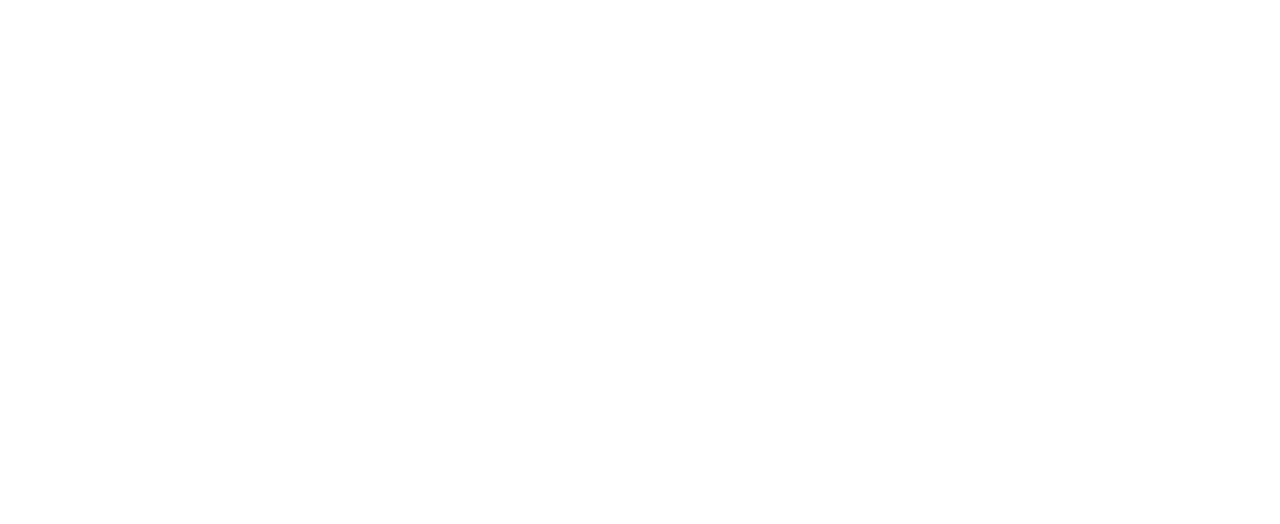
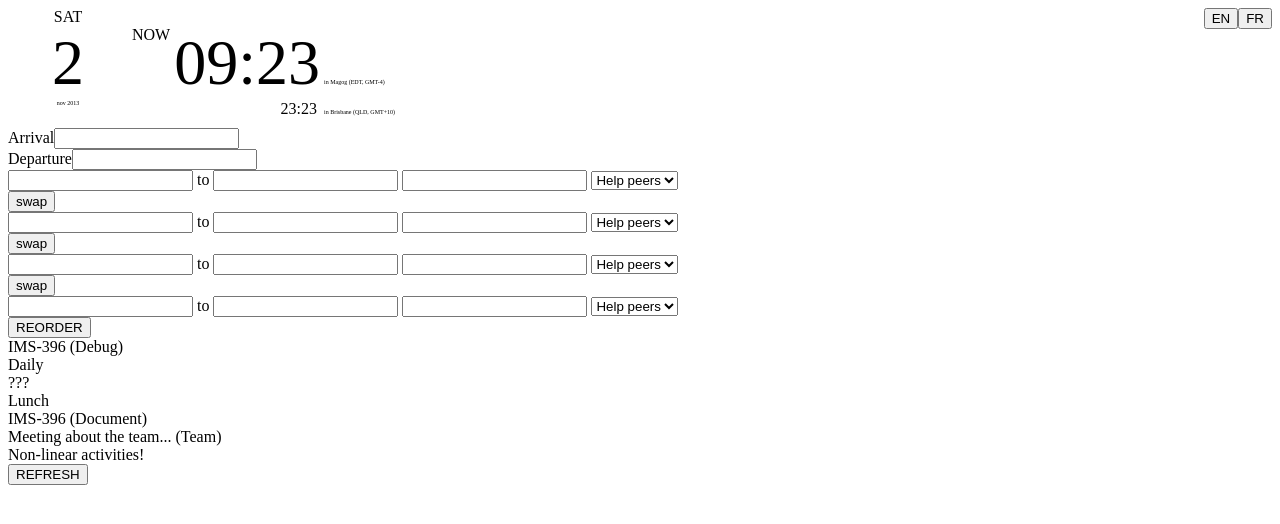
Before and after one commit to desmarais-patrick/Timesheet, a plain HTML site: page proto/index.html in a window 1280 px wide. Drawn offline with Linux system fonts and the light colour scheme.

Commit message:
Adding the skeleton for NOW and LOG-EDITING sections. Also with some styling in progress in the NOW section.

```diff
--- a/proto/index.html
+++ b/proto/index.html
@@ -4,7 +4,101 @@
         <title>Timesheet</title>
     </head>
     <body>
-        <div><!-- NOW information --></div>
-        <div><!-- Where time spent on activities should be entered. --></div>
+        <div style="float:right">
+            <button>EN</button><button>FR</button>
+        </div>
+        <div style="margin-bottom: 10px;">
+            <div style="vertical-align:top;width:120px;display:inline-block">
+                <div style="text-align:center"><span>SAT</span></div>
+                <div style="text-align:center;font-size:400%"><span>2</span></div>
+                <div style="text-align:center;font-size:30%"><span>nov 2013</span></div>
+            </div>
+            <div style="width:360px;padding-top:18px;display:inline-block">
+                <div>
+                    <div style="vertical-align:top;text-align:right;display:inline-block"><span>NOW</span></div>
+                    <div style="display:inline-block;font-size:400%"><span>09:23</span></div>
+                    <div style="display:inline-block;font-size:30%"><span>in Magog (EDT, GMT-4)</span></div>
+                </div>
+                <div style="padding-left:39px">
+                    <div style="width:146px;text-align:right;display:inline-block"><span>23:23</span></div>
+                    <div style="display:inline-block;font-size:30%;padding-left:3px"><span>in Brisbane (QLD, GMT+10)</span></div>
+                </div>
+            </div>
+        </div>
+
+        <div>
+            <div>
+                <div>
+                    <div>
+                        <div><span>Arrival</span><input type="text"/></div>
+                        <div><span>Departure</span><input type="text"/></div>
+                    </div>
+                    </div>
+                        <div>
+                            <input type="text"/>
+                            <span>to</span>
+                            <input type="text"/>
+                            <input type="text"/>
+                            <select>
+                                <option>Help peers</option>
+                                <option>Debug</option>
+                                <option>Log time</option>
+                            </select>
+                        </div>
+                        <div><button>swap</button></div>
+                        <div>
+                            <input type="text"/>
+                            <span>to</span>
+                            <input type="text"/>
+                            <input type="text"/>
+                            <select>
+                                <option>Help peers</option>
+                                <option>Debug</option>
+                                <option>Log time</option>
+                            </select>
+                        </div>
+                        <div><button>swap</button></div>
+                        <div>
+                            <input type="text"/>
+                            <span>to</span>
+                            <input type="text"/>
+                            <input type="text"/>
+                            <select>
+                                <option>Help peers</option>
+                                <option>Debug</option>
+                                <option>Log time</option>
+                            </select>
+                        </div>
+                        <div><button>swap</button></div>
+                        <div>
+                            <input type="text"/>
+                            <span>to</span>
+                            <input type="text"/>
+                            <input type="text"/>
+                            <select>
+                                <option>Help peers</option>
+                                <option>Debug</option>
+                                <option>Log time</option>
+                            </select>
+                        </div>
+                    </div>
+                    <div><button>REORDER</button></div>
+                </div>
+                <div>
+                    <div>
+                        <div><span>IMS-396 (Debug)</span></div>
+                        <div><span>Daily</span></div>
+                        <div><span>???</span></div>
+                        <div><span>Lunch</span></div>
+                        <div><span>IMS-396 (Document)</span></div>
+                        <div><span>Meeting about the team... (Team)<span></div>
+                        <div><span></span></div>
+                        <div><span></span></div>
+                        <div><span>Non-linear activities!</span></div>
+                    </div>
+                    <div><button>REFRESH</button></div>
+                </div>
+            </div>
+        </div>
     </body>
 </html>
```
